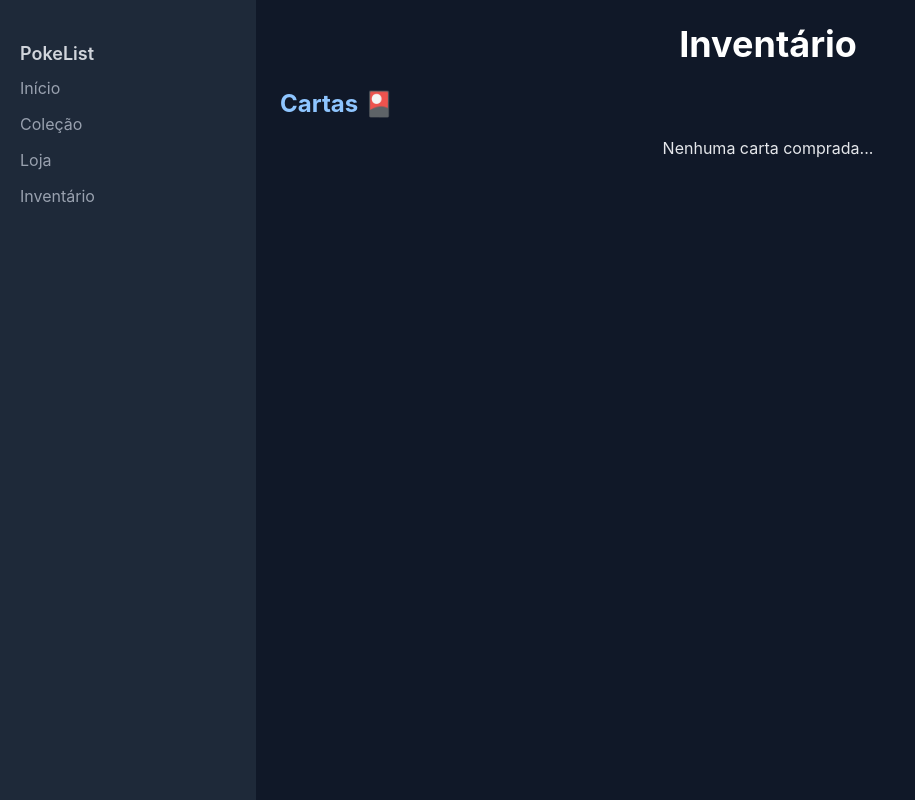
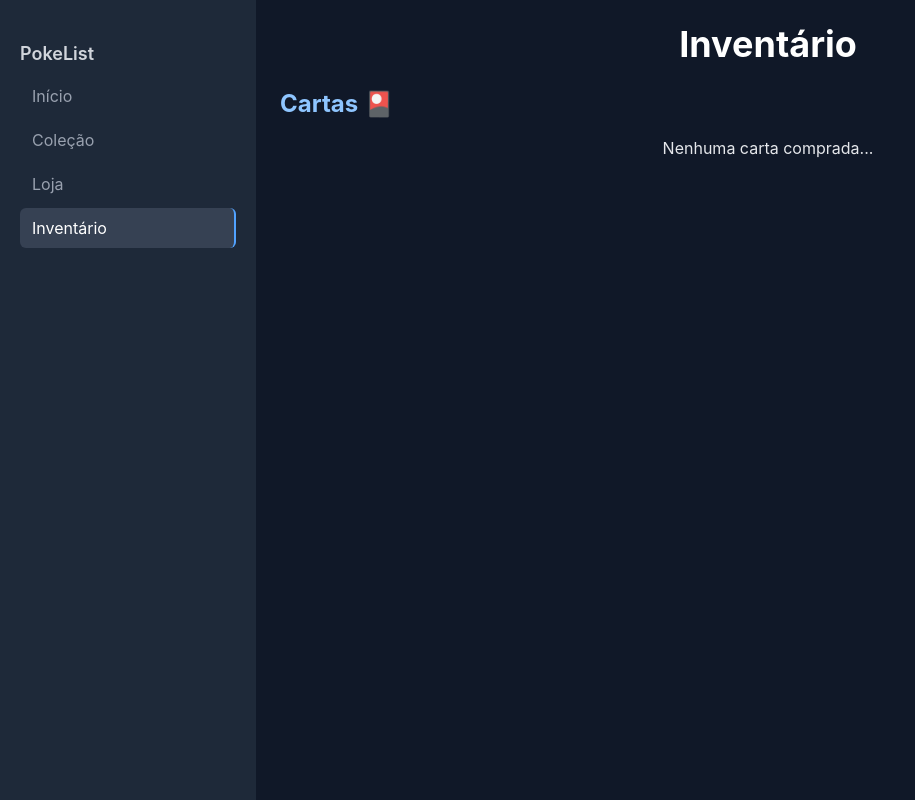
Before and after one commit to pedrohenriiz/poke-cards, a React (Vite) app: page /inventory in a window 1280 px wide. Shown: the whole page, without its empty margins (0-915 px from the left). Built offline with nearby package versions, Linux system fonts and the light colour scheme; no server answers.

Commit message:
improve sidebar visualization

```diff
--- a/src/Layout/index.tsx
+++ b/src/Layout/index.tsx
@@ -1,27 +1,37 @@
-import { Link, Outlet } from 'react-router-dom';
+import { Link, Outlet, useLocation } from 'react-router-dom';
 
 export default function Layout() {
+  const { pathname } = useLocation();
+
+  const navLinks = [
+    { to: '/', label: 'Início' },
+    { to: '/collection', label: 'Coleção' },
+    { to: '/shop', label: 'Loja' },
+    { to: '/inventory', label: 'Inventário' },
+  ];
+
   return (
     <div className='min-h-screen flex'>
       <aside className='w-64 p-5 bg-gray-800'>
         <h3 className='mt-5 text-lg font-semibold text-gray-300'>PokeList</h3>
-        <ul className='mt-2 space-y-3 text-gray-400'>
-          <Link to='/' className='hover:text-white cursor-pointer block'>
-            Início
-          </Link>
-
-          <Link
-            to='/collection'
-            className='hover:text-white cursor-pointer block'
-          >
-            Coleção
-          </Link>
-          <Link to='/shop' className='hover:text-white cursor-pointer block'>
-            Loja
-          </Link>
-          <Link to='/inventory' className='hover:text-white cursor-pointer'>
-            Inventário
-          </Link>
+        <ul className='mt-2 space-y-1 text-gray-400'>
+          {navLinks.map(({ to, label }) => {
+            const isActive = pathname === to;
+            return (
+              <Link
+                key={to}
+                to={to}
+                className={`block px-3 py-2 rounded-md transition-colors cursor-pointer
+                  ${
+                    isActive
+                      ? 'bg-gray-700 text-white border-r-2 border-blue-400'
+                      : 'hover:text-white hover:bg-gray-700/50'
+                  }`}
+              >
+                {label}
+              </Link>
+            );
+          })}
         </ul>
       </aside>
 
--- a/src/components/Card.tsx
+++ b/src/components/Card.tsx
@@ -8,6 +8,8 @@ export interface CustomCardProps extends CardProps {
   isNew?: boolean;
 }
 
+type RarityProps = 'common' | 'uncommon' | 'rare' | 'legendary' | 'mystic';
+
 export const Card = ({
   image,
   name,
@@ -16,9 +18,7 @@ export const Card = ({
   cardRarity,
   isNew,
 }: CustomCardProps) => {
-  function defineCardRarity(
-    rarity: 'common' | 'uncommon' | 'rare' | 'legendary' | 'mystic'
-  ) {
+  function defineCardRarity(rarity: RarityProps) {
     switch (rarity) {
       case 'common':
         return 'border-yellow-200 bg-yellow-50';
@@ -35,9 +35,7 @@ export const Card = ({
     }
   }
 
-  function defineNewRarity(
-    rarity: 'common' | 'uncommon' | 'rare' | 'legendary' | 'mystic'
-  ) {
+  function defineNewRarity(rarity: RarityProps) {
     switch (rarity) {
       case 'common':
         return 'bg-yellow-100';
@@ -68,7 +66,7 @@ export const Card = ({
       {isNew && (
         <span
           className={`absolute -top-4 right-50% ${defineNewRarity(
-            cardRarity
+            cardRarity,
           )} text-black text-xs font-semibold px-2 py-2 rounded-md shadow-sm`}
         >
           Novo⚡
```
